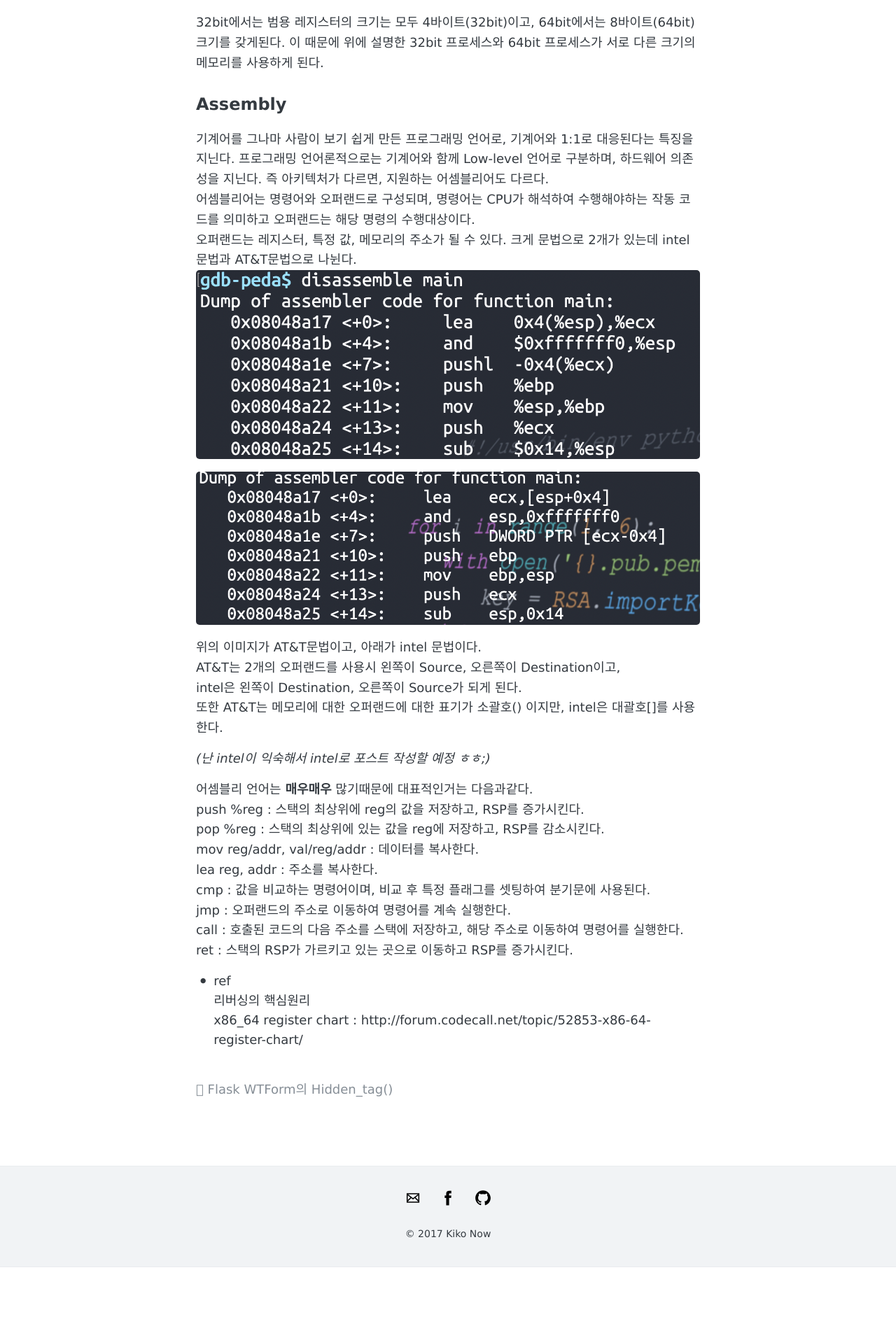
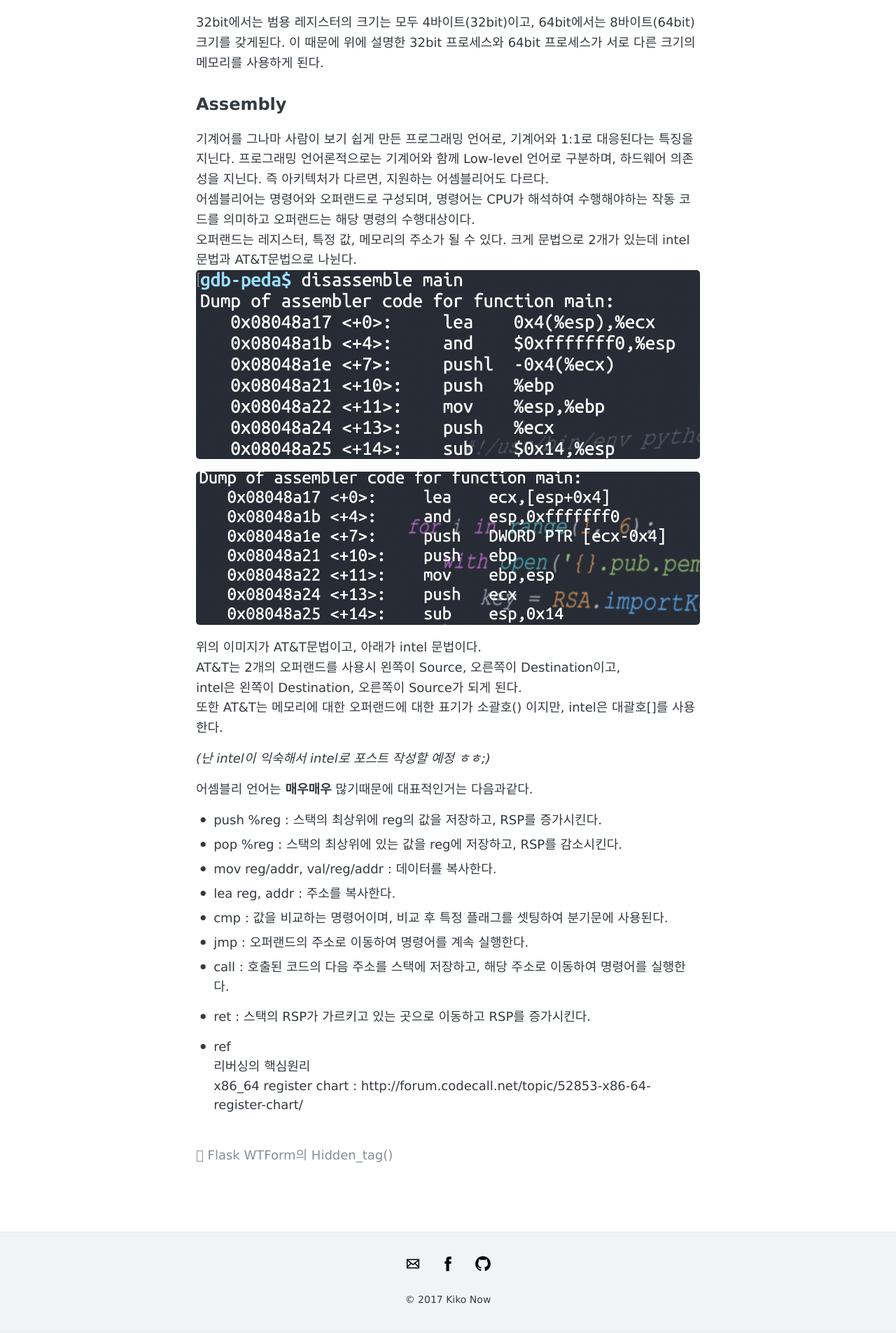
Before and after one commit to sp1end0r/sp1end0r.github.io, a Jekyll site: the page built from _posts/2019-09-09-x86_64-assembly.md, in a window 1280 px wide. Shown: the part 4256-6161 px from the top of the page at 70% size. Built offline with Jekyll 4.4.1, drawn with Linux system fonts in a browser that asks for light colours; before the commit the page ends 6067 px from its top, so only the background shows below that.

```diff
--- a/_posts/2019-09-09-x86_64-assembly.md
+++ b/_posts/2019-09-09-x86_64-assembly.md
@@ -85,14 +85,14 @@ intel은 왼쪽이 Destination, 오른쪽이 Source가 되게 된다.
 _(난 intel이 익숙해서 intel로 포스트 작성할 예정 ㅎㅎ;)_
 
 어셈블리 언어는 **매우매우** 많기때문에 대표적인거는 다음과같다.
-push %reg : 스택의 최상위에 reg의 값을 저장하고, RSP를 증가시킨다.
-pop %reg : 스택의 최상위에 있는 값을 reg에 저장하고, RSP를 감소시킨다.
-mov reg/addr, val/reg/addr : 데이터를 복사한다.
-lea reg, addr : 주소를 복사한다.
-cmp : 값을 비교하는 명령어이며, 비교 후 특정 플래그를 셋팅하여 분기문에 사용된다.
-jmp : 오퍼랜드의 주소로 이동하여 명령어를 계속 실행한다.
-call : 호출된 코드의 다음 주소를 스택에 저장하고, 해당 주소로 이동하여 명령어를 실행한다.
-ret : 스택의 RSP가 가르키고 있는 곳으로 이동하고 RSP를 증가시킨다.
+- push %reg : 스택의 최상위에 reg의 값을 저장하고, RSP를 증가시킨다.
+- pop %reg : 스택의 최상위에 있는 값을 reg에 저장하고, RSP를 감소시킨다.
+- mov reg/addr, val/reg/addr : 데이터를 복사한다.
+- lea reg, addr : 주소를 복사한다.
+- cmp : 값을 비교하는 명령어이며, 비교 후 특정 플래그를 셋팅하여 분기문에 사용된다.
+- jmp : 오퍼랜드의 주소로 이동하여 명령어를 계속 실행한다.
+- call : 호출된 코드의 다음 주소를 스택에 저장하고, 해당 주소로 이동하여 명령어를 실행한다.
+- ret : 스택의 RSP가 가르키고 있는 곳으로 이동하고 RSP를 증가시킨다.
 
 
 
```
